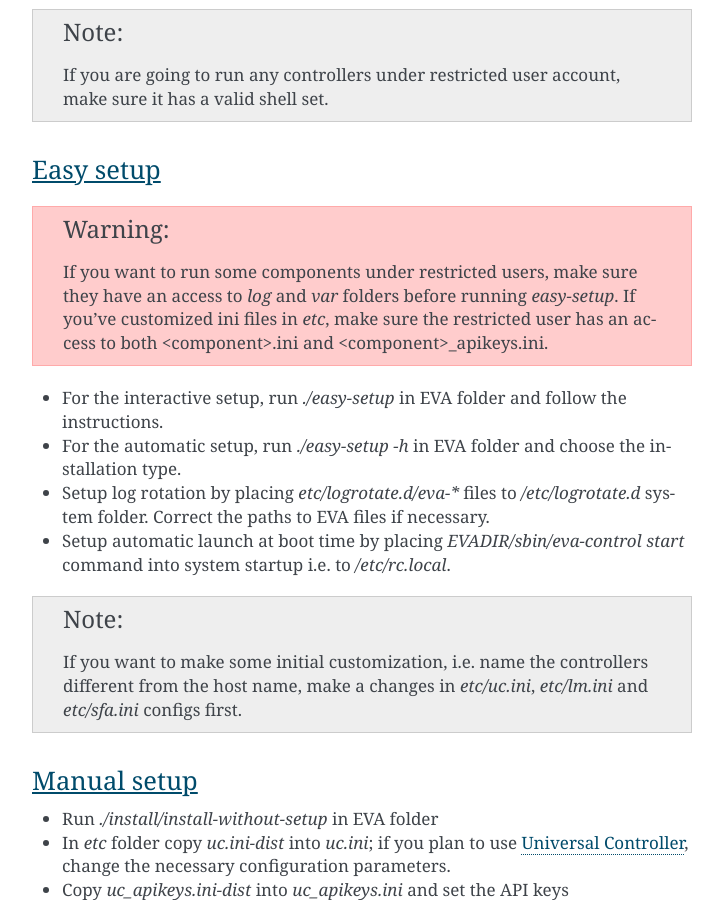
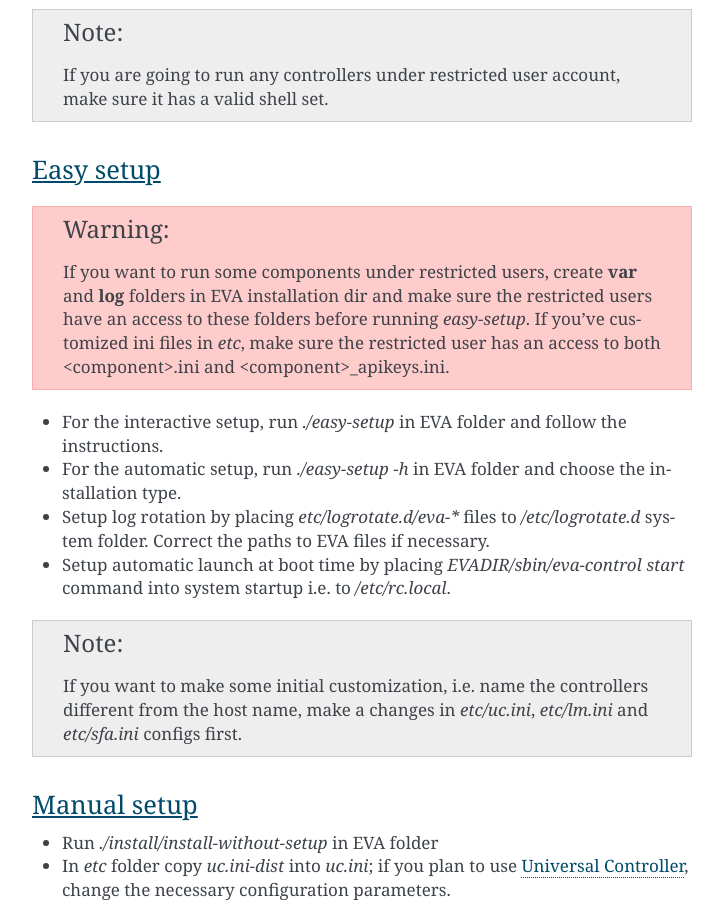
Before and after one commit to alttch/eva3, a Sphinx documentation site: the page built from doc/install.rst, in a window 1280 px wide and 900 px high, scrolled down 1164 px. Shown: the whole window, without its empty margins (388-1111 px from the left). Built offline with Sphinx 7.4.7, drawn with Linux system fonts in a browser that asks for light colours.

Commit message:
better warn

```diff
--- a/doc/install.rst
+++ b/doc/install.rst
@@ -47,8 +47,9 @@ Easy setup
 
 .. warning::
 
-    If you want to run some components under restricted users, make sure they
-    have an access to *log* and *var* folders before running *easy-setup*. If
+    If you want to run some components under restricted users, create **var**
+    and **log** folders in EVA installation dir and make sure the restricted
+    users have an access to these folders before running *easy-setup*. If
     you've customized ini files in *etc*, make sure the restricted user has an
     access to both <component>.ini and <component>_apikeys.ini.
 
```
Also changed, not shown: 1 other file.
